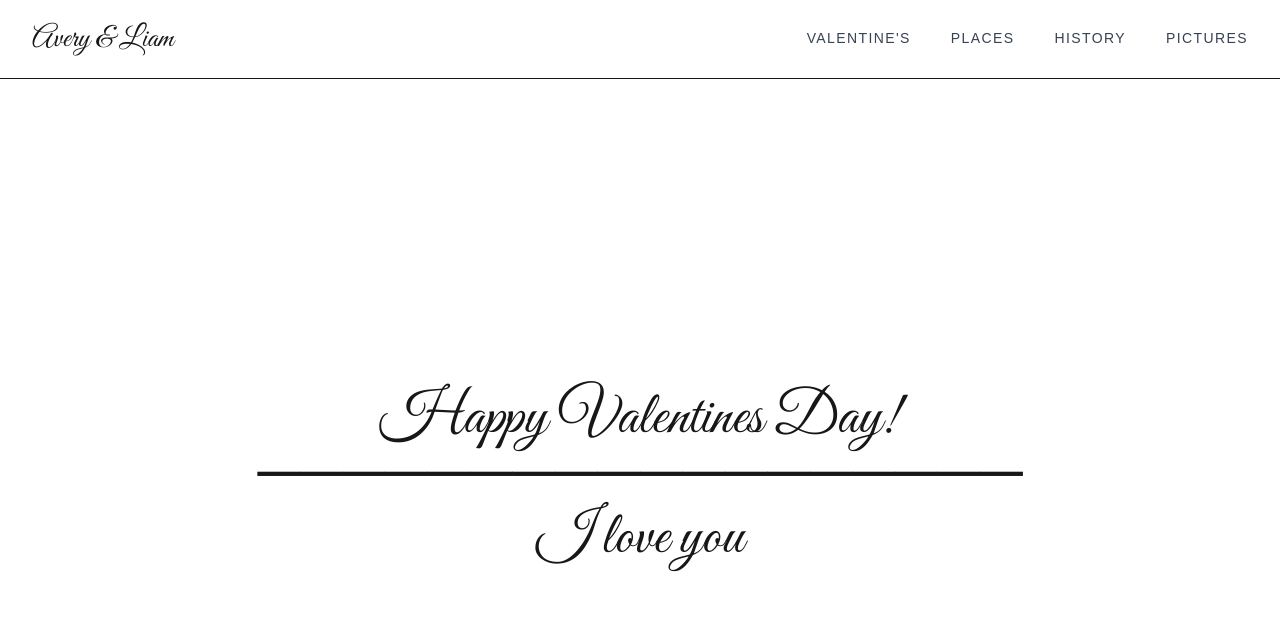
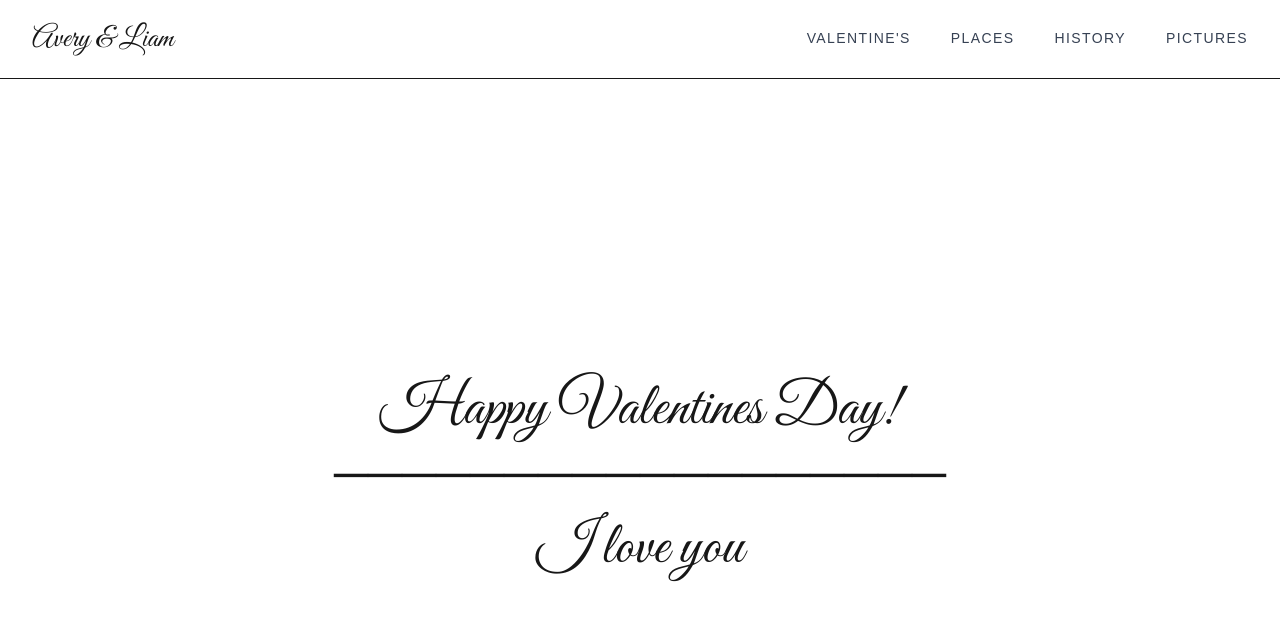
Before and after one commit to FMF13/averyandliam, a Next.js app: page / in a window 1280 px wide. Shown: the top 620 px of the page. Built offline with nearby package versions, Linux system fonts and the light colour scheme.

Commit message:
Changes added

```diff
--- a/app/page.tsx
+++ b/app/page.tsx
@@ -1,19 +1,45 @@
 export default function Home() {
   return (
-    <main className="min-h-screen bg-white flex items-center justify-center">
+    <main className="min-h-screen bg-white flex items-center justify-center px-4">
       <div className="text-center">
-        <h1 className="text-6xl font-cursive">
+        <h1
+          className="
+            font-cursive
+            text-3xl
+            sm:text-4xl
+            md:text-5xl
+            lg:text-6xl
+            leading-tight
+          "
+        >
           Happy Valentines Day!
         </h1>
-        <h1 className="text-6xl font-cursive">
-           ──────────────────
-        </h1>
-        <h2 className="text-6xl font-cursive">
+
+        <div
+          className="
+            font-cursive
+            text-2xl
+            sm:text-3xl
+            md:text-4xl
+            lg:text-5xl
+            my-2
+          "
+        >
+          ──────────────────
+        </div>
+
+        <h2
+          className="
+            font-cursive
+            text-3xl
+            sm:text-4xl
+            md:text-5xl
+            lg:text-6xl
+            leading-tight
+          "
+        >
           I love you
         </h2>
-        {/* <p className="mt-4 text-lg text-gray-600">
-          Welcome to our website
-        </p> */}
       </div>
     </main>
   );
```
